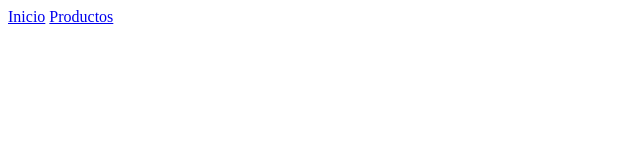
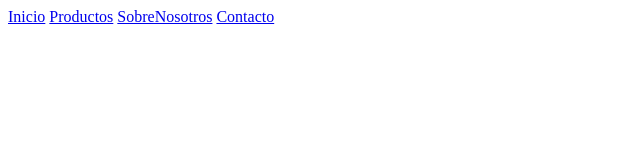
Before and after one commit to VictoriaCarbonel/proyecto-grupo4, a plain HTML site: page ProyectoFrontend/LaEstanteriaEncantada.html in a window 1280 px wide. Shown: the whole page, without its empty margins (0-640 px from the left). Drawn offline with Linux system fonts and the light colour scheme.

Commit message:
Update and rename index.html to LaEstanteriaEncantada.html
cambios en el nav

```diff
--- a/ProyectoFrontend/index.html
+++ b/ProyectoFrontend/LaEstanteriaEncantada.html
@@ -6,7 +6,7 @@
     <title>La Estantería Encantada</title>
 </head>
 <body>
-    <nav><a href="index.html">Inicio</a> <a href="Páginas/Productos.html">Productos</a> <a href="Páginas/SobreNosotros.html"></a> <a href="Páginas/Contacto.html"></a></nav>
+    <nav><a href="index.html">Inicio</a> <a href="Páginas/Productos.html">Productos</a> <a href="Páginas/SobreNosotros.html">SobreNosotros</a> <a href="Páginas/Contacto.html">Contacto</a></nav>
 
 
 
```
